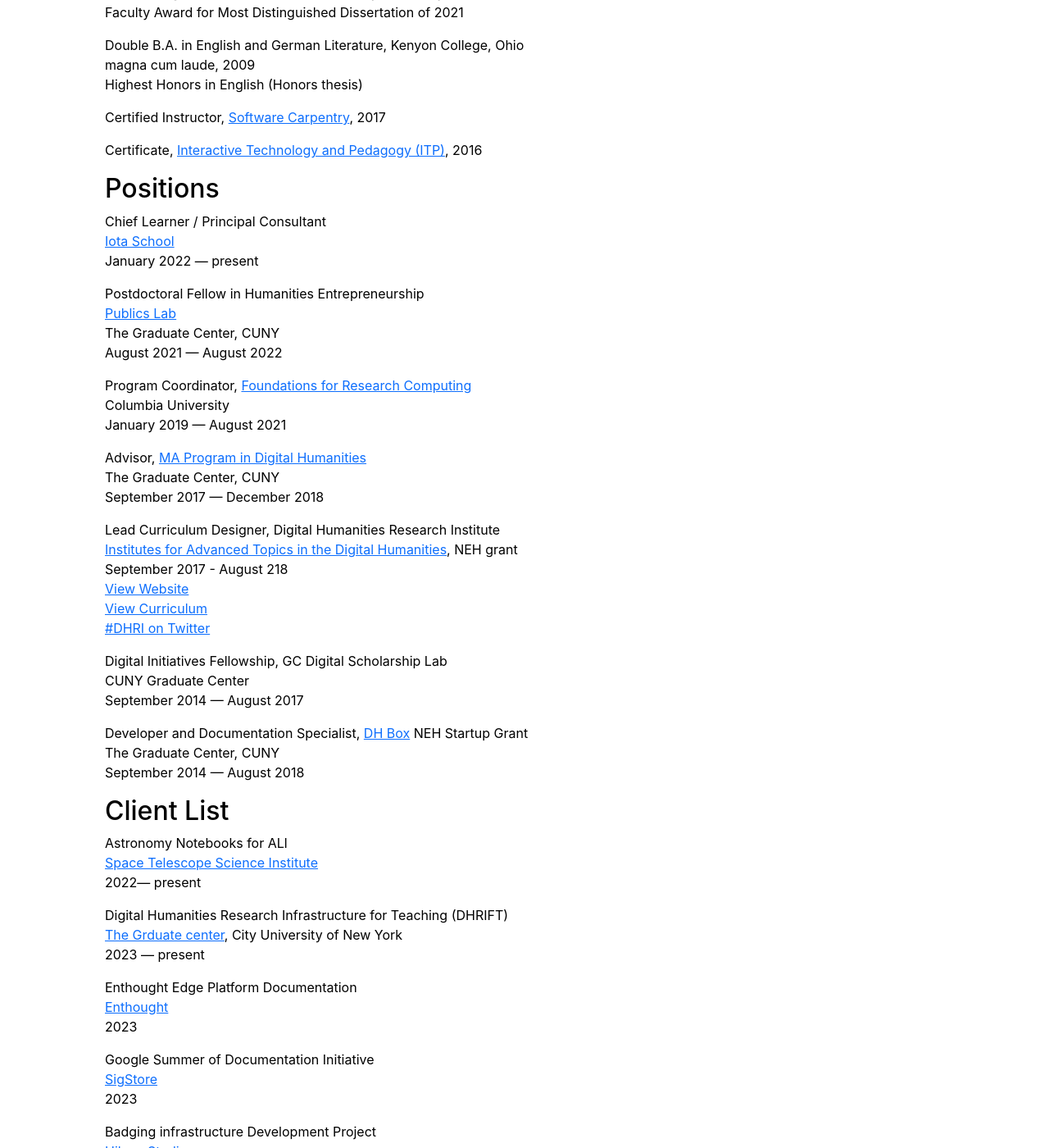
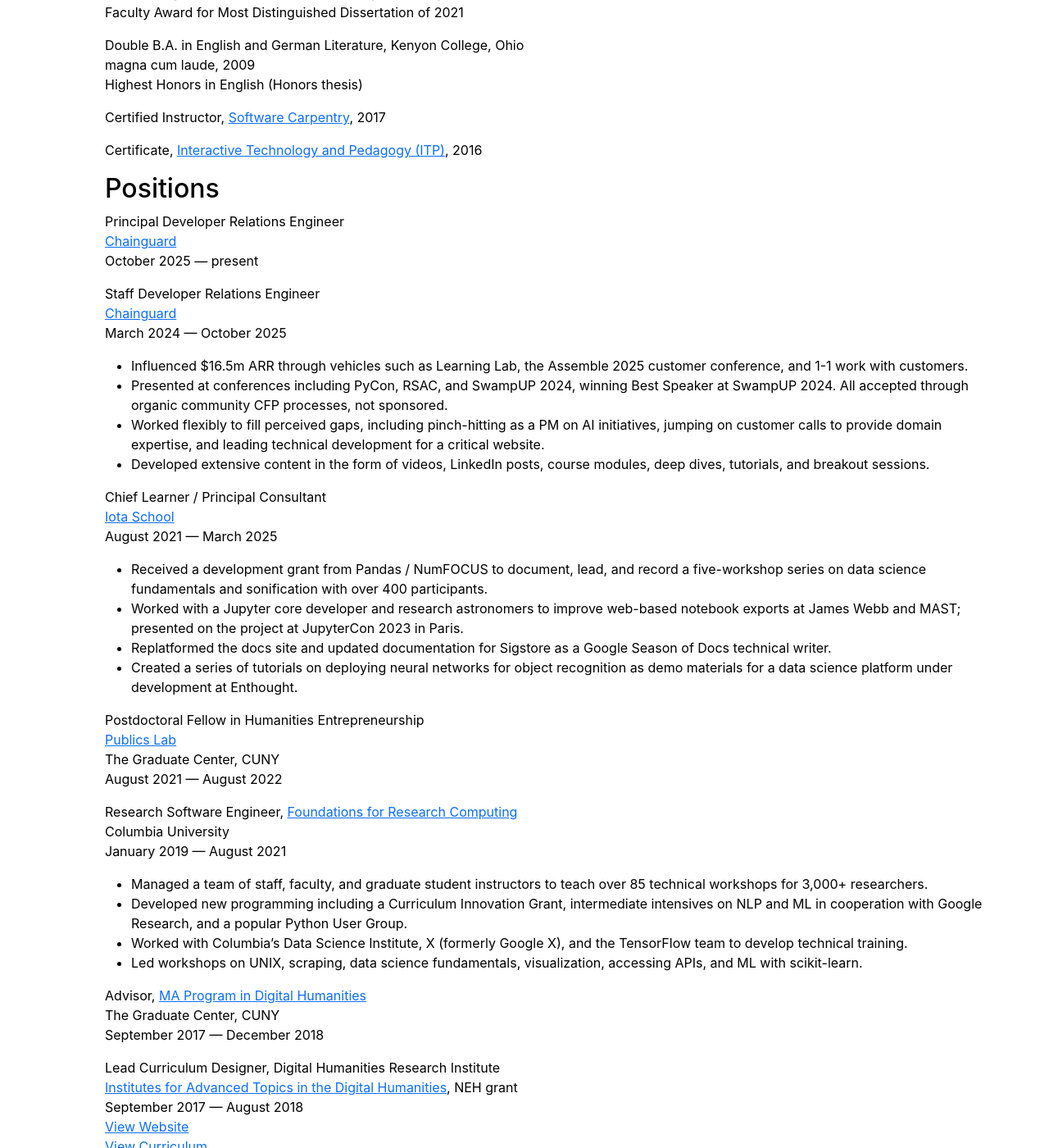
Before and after one commit to smythp/website, a Jekyll site: the page built from cv.md, in a window 1280 px wide and 1400 px high, scrolled down 279 px. Shown: the whole window at 82% size. Built offline with Jekyll 4.4.1, drawn with Linux system fonts in a browser that asks for light colours.

Commit message:
CV refresh pass 1: Positions section
Add Chainguard era (Principal DRE + Staff DRE with bullets).
Update Iota close-out (Aug 2021 - Mar 2025) with bullets.
Retitle Columbia role to Research Software Engineer with bullets.
Fix Publics Lab URL artifact and Lead Curriculum Designer date typo.

```diff
--- a/cv.md
+++ b/cv.md
@@ -20,18 +20,41 @@
 Positions
 ---------
 
+Principal Developer Relations Engineer\
+[Chainguard](https://www.chainguard.dev/)\
+October 2025 --- present
+
+Staff Developer Relations Engineer\
+[Chainguard](https://www.chainguard.dev/)\
+March 2024 --- October 2025
+
+- Influenced $16.5m ARR through vehicles such as Learning Lab, the Assemble 2025 customer conference, and 1-1 work with customers.
+- Presented at conferences including PyCon, RSAC, and SwampUP 2024, winning Best Speaker at SwampUP 2024. All accepted through organic community CFP processes, not sponsored.
+- Worked flexibly to fill perceived gaps, including pinch-hitting as a PM on AI initiatives, jumping on customer calls to provide domain expertise, and leading technical development for a critical website.
+- Developed extensive content in the form of videos, LinkedIn posts, course modules, deep dives, tutorials, and breakout sessions.
+
 Chief Learner / Principal Consultant\
-[Iota School](https://iotaschool.com/%0A)\
-January 2022 --- present
+[Iota School](https://iotaschool.com/)\
+August 2021 --- March 2025
+
+- Received a development grant from Pandas / NumFOCUS to document, lead, and record a five-workshop series on data science fundamentals and sonification with over 400 participants.
+- Worked with a Jupyter core developer and research astronomers to improve web-based notebook exports at James Webb and MAST; presented on the project at JupyterCon 2023 in Paris.
+- Replatformed the docs site and updated documentation for Sigstore as a Google Season of Docs technical writer.
+- Created a series of tutorials on deploying neural networks for object recognition as demo materials for a data science platform under development at Enthought.
 
 Postdoctoral Fellow in Humanities Entrepreneurship\
-[Publics Lab](https://publicslab.gc.cuny.edu/%0A)\
+[Publics Lab](https://publicslab.gc.cuny.edu/)\
 The Graduate Center, CUNY\
 August 2021 --- August 2022
 
-Program Coordinator, [Foundations for Research Computing](https://rcfoundations.research.columbia.edu/)\
+Research Software Engineer, [Foundations for Research Computing](https://rcfoundations.research.columbia.edu/)\
 Columbia University\
 January 2019 --- August 2021
+
+- Managed a team of staff, faculty, and graduate student instructors to teach over 85 technical workshops for 3,000+ researchers.
+- Developed new programming including a Curriculum Innovation Grant, intermediate intensives on NLP and ML in cooperation with Google Research, and a popular Python User Group.
+- Worked with Columbia's Data Science Institute, X (formerly Google X), and the TensorFlow team to develop technical training.
+- Led workshops on UNIX, scraping, data science fundamentals, visualization, accessing APIs, and ML with scikit-learn.
 
 Advisor, [MA Program in Digital Humanities](https://gc.cuny.edu/Page-Elements/Academics-Research-Centers-Initiatives/Masters-Programs/Digital-Humanities)\
 The Graduate Center, CUNY\
@@ -39,7 +62,7 @@
 
 Lead Curriculum Designer, Digital Humanities Research Institute\
 [Institutes for Advanced Topics in the Digital Humanities](https://www.neh.gov/grants/odh/institutes-advanced-topics-in-the-digital-humanities), NEH grant\
-September 2017 - August 218\
+September 2017 --- August 2018\
 [View Website](http://dhinstitutes.org)\
 [View Curriculum](https://github.com/DHRI-Curriculum)\
 [\#DHRI on Twitter](https://twitter.com/search?q=%2523dhri&src=tyah)
```
